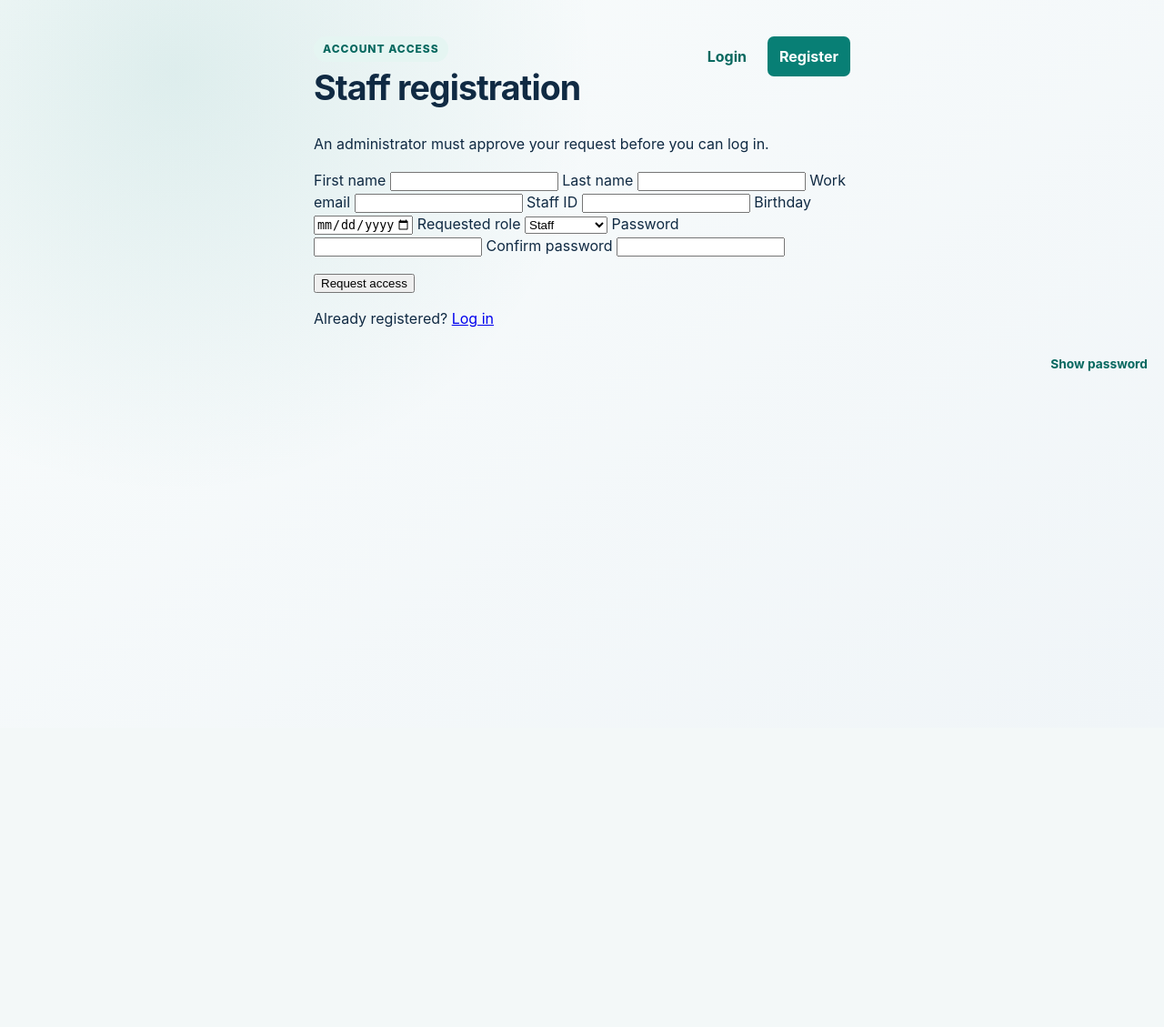
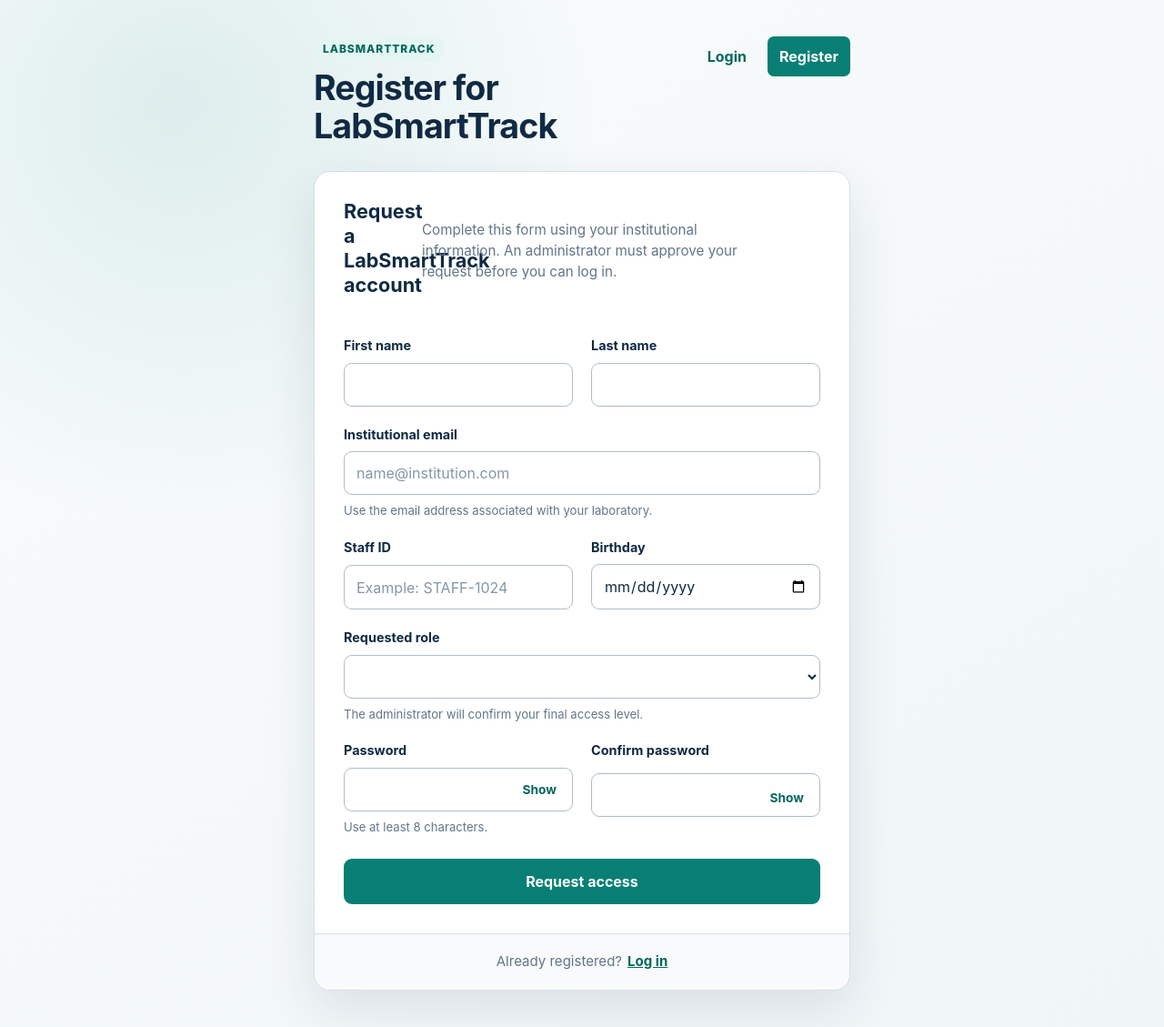
Before and after one commit to klimarrc/LabSmartTrack_Project, a Flask app: page /auth/register in a window 1280 px wide. Shown: the whole page at 91% size. Before the commit the page ends 408 px from the top, so only its background shows below. Run offline with Flask 3, Linux system fonts and the light colour scheme; lists and menus that the app fills with data are empty.

```diff
--- a/blueprints/auth/registration.py
+++ b/blueprints/auth/registration.py
@@ -11,14 +11,14 @@ from blueprints.auth import auth_bp
 from api.services.email_service import send_email
 from api.models.user_model import User
 from database import db
-from extensions import limiter
+# from extensions import limiter
 
 
 ALLOWED_REQUESTED_ROLES = {"staff", "researcher", "supervisor"}
 
 
 @auth_bp.route("/register", methods=["GET", "POST"])
-@limiter.limit("3 per hour")
+# @limiter.limit("3 per hour")
 def register():
     """Create a pending account that requires administrator approval."""
 
--- a/static/css/style.css
+++ b/static/css/style.css
@@ -137,13 +137,22 @@ body {
   padding: 30px 32px 18px;
 }
 
+.auth-brand-icon {
+  display: grid;
+  width: 68px;
+  height: 68px;
+  place-items: center;
+  background: var(--color-teal-light);
+  border: 1px solid #c7e9e3;
+  border-radius: 15px;
+}
+
 
 .brand-logo {
   width: 46px;
   height: 46px;
   object-fit: contain;
 }
-
 .auth-brand-icon {
   display: grid;
   width: 68px;
@@ -300,6 +309,68 @@ body {
   outline-offset: 2px;
 }
 
+/* Registration page */
+.registration-card {
+  width: min(100%, 720px);
+}
+
+.registration-card form {
+  gap: 26px;
+}
+
+.registration-grid {
+  display: grid;
+  grid-template-columns: repeat(2, minmax(0, 1fr));
+  gap: 20px;
+}
+
+.registration-grid .full-width {
+  grid-column: 1 / -1;
+}
+
+.form-group select {
+  width: 100%;
+  min-height: 48px;
+  padding: 11px 40px 11px 13px;
+  color: var(--color-navy);
+  font: inherit;
+  background: #ffffff;
+  border: 1px solid #aebdca;
+  border-radius: 9px;
+}
+
+.form-group select:focus-visible {
+  border-color: var(--color-focus);
+  outline: none;
+  box-shadow: 0 0 0 3px rgb(43 140 255 / 20%);
+}
+
+.field-help {
+  color: var(--color-muted);
+  font-size: 0.82rem;
+  line-height: 1.4;
+}
+
+.field-help.field-error {
+  color: #b42318;
+  font-weight: 700;
+}
+
+.field-help.field-success {
+  color: #067647;
+  font-weight: 700;
+}
+
+@media (max-width: 620px) {
+  .registration-grid {
+    grid-template-columns: 1fr;
+  }
+
+  .registration-grid .full-width {
+    grid-column: auto;
+  }
+}
+
 /* Footer */
 
 .auth-card-footer {
--- a/templates/auth/forgot_password.html
+++ b/templates/auth/forgot_password.html
@@ -15,9 +15,8 @@ Forgot password
 {% block content %}
 <section class="auth-card">
   <div class="auth-card-header">
-    <div>
+    <div class="auth-card-header-text">
       <h2>Reset your password</h2>
-
       <p>
         Enter your registered email address. If an account exists,
         we will send password reset instructions.
--- a/templates/auth/register.html
+++ b/templates/auth/register.html
@@ -1,60 +1,218 @@
 {% extends "base.html" %}
+
 {% block title %}
-Registration | LabSmartTrack
+Register for LabSmartTrack
 {% endblock %}
-{% block eyebrow %}
-Account access
-{% endblock %}
+
 {% block page_title %}
-Staff registration
+Register for LabSmartTrack
 {% endblock %}
 
 {% block content %}
-<section class="panel auth-panel">
-  <p>An administrator must approve your request before you can log in.</p>
-  <form id="registration-form" method="POST" action="{{ url_for('auth.register') }}" novalidate>
-    <input type="hidden" name="csrf_token" value="{{ csrf_token() }}">
-    <label>First name
-      <input name="first_name" value="{{ form_data.get('first_name', '') if form_data else '' }}"
-      minlength="2" maxlength="100" required>
-    </label>
-    <label>Last name
-      <input name="last_name" value="{{ form_data.get('last_name', '') if form_data else '' }}"
-      minlength="2" maxlength="100" required>
-    </label>
-    <label>Work email
-      <input id="email" name="email" type="email" value="{{ form_data.get('email', '') if form_data else '' }}"
-       maxlength="150" autocomplete="email" required>
-      </label>
-    <label>Staff ID
-      <input name="staff_id" value="{{ form_data.get('staff_id', '') if form_data else '' }}"
-       minlength="3" maxlength="50" pattern="[A-Za-z0-9-]+" required>
-      </label>
-    <label>Birthday
-      <input id="birth_date" name="birth_date" type="date"
-      value="{{ form_data.get('birth_date', '') if form_data else '' }}" required>
-    </label>
-    <label>Requested role
-      <select name="requested_role" required>
-        <option value="staff">Staff</option>
-        <option value="researcher">Researcher</option>
-        <option value="supervisor">Supervisor</option>
-      </select>
-    </label>
-    <label>Password
-      <input id="password" name="password" type="password"
-      minlength="8" maxlength="128" autocomplete="new-password" required>
-    </label>
-    <button class="password-toggle" type="button" data-password-toggle="password">Show password
-      <span class="password-toggle-icon" aria-hidden="true"></span>
+<section class="auth-card registration-card">
+  <div class="auth-card-header auth-card-header-simple">
+    <h2>Request a LabSmartTrack account</h2>
+
+    <p>
+      Complete this form using your institutional information.
+      An administrator must approve your request before you can log in.
+    </p>
+  </div>
+
+  <form
+    id="registration-form"
+    method="POST"
+    action="{{ url_for('auth.register') }}"
+    data-prevent-double-submit
+  >
+    <input
+      type="hidden"
+      name="csrf_token"
+      value="{{ csrf_token() }}"
+    >
+
+    <div class="registration-grid">
+      <div class="form-group">
+        <label for="first-name">First name</label>
+
+        <input
+          id="first-name"
+          name="first_name"
+          type="text"
+          maxlength="100"
+          autocomplete="given-name"
+          value="{{ request.form.get('first_name', '') }}"
+          required
+        >
+      </div>
+
+      <div class="form-group">
+        <label for="last-name">Last name</label>
+
+        <input
+          id="last-name"
+          name="last_name"
+          type="text"
+          maxlength="100"
+          autocomplete="family-name"
+          value="{{ request.form.get('last_name', '') }}"
+          required
+        >
+      </div>
+
+      <div class="form-group full-width">
+        <label for="registration-email">
+          Institutional email
+        </label>
+
+        <input
+          id="registration-email"
+          name="email"
+          type="email"
+          maxlength="150"
+          autocomplete="email"
+          placeholder="name@institution.com"
+          value="{{ request.form.get('email', '') }}"
+          required
+        >
+
+        <small class="field-help">
+          Use the email address associated with your laboratory.
+        </small>
+      </div>
+
+      <div class="form-group">
+        <label for="staff-id">Staff ID</label>
+
+        <input
+          id="staff-id"
+          name="staff_id"
+          type="text"
+          maxlength="50"
+          autocomplete="off"
+          placeholder="Example: STAFF-1024"
+          value="{{ request.form.get('staff_id', '') }}"
+          required
+        >
+      </div>
+
+      <div class="form-group">
+        <label for="birth-date">Birthday</label>
+
+        <input
+          id="birth-date"
+          name="birth_date"
+          type="date"
+          autocomplete="bday"
+          value="{{ request.form.get('birth_date', '') }}"
+          required
+        >
+      </div>
+
+      <div class="form-group full-width">
+        <label for="requested-role">Requested role</label>
+
+        <select
+          id="requested-role"
+          name="requested_role"
+          required
+        >
+          {% for role in roles %}
+            <option
+              value="{{ role }}"
+              {% if request.form.get('requested_role') == role %}
+                selected
+              {% endif %}
+            >
+              {{ role | replace('_', ' ') | title }}
+            </option>
+          {% endfor %}
+        </select>
+
+        <small class="field-help">
+          The administrator will confirm your final access level.
+        </small>
+      </div>
+
+      <div class="form-group">
+        <label for="registration-password">Password</label>
+
+        <div class="password-field">
+          <input
+            id="registration-password"
+            name="password"
+            type="password"
+            minlength="8"
+            maxlength="128"
+            autocomplete="new-password"
+            required
+          >
+
+          <button
+            type="button"
+            class="password-toggle"
+            data-password-toggle="registration-password"
+            aria-controls="registration-password"
+            aria-pressed="false"
+          >
+            Show
+          </button>
+        </div>
+
+        <small class="field-help">
+          Use at least 8 characters.
+        </small>
+      </div>
+
+      <div class="form-group">
+        <label for="confirm-password">Confirm password</label>
+
+        <div class="password-field">
+          <input
+            id="confirm-password"
+            name="confirm_password"
+            type="password"
+            minlength="8"
+            maxlength="128"
+            autocomplete="new-password"
+            required
+          >
+
+          <button
+            type="button"
+            class="password-toggle"
+            data-password-toggle="confirm-password"
+            aria-controls="confirm-password"
+            aria-pressed="false"
+          >
+            Show
+          </button>
+        </div>
+
+        <small
+          id="password-match-message"
+          class="field-help"
+          aria-live="polite"
+        ></small>
+      </div>
+    </div>
+
+    <button
+      type="submit"
+      class="auth-submit"
+      data-submitting-text="Submitting request..."
+    >
+      Request access
     </button>
-    <label>Confirm password
-      <input id="confirm_password" name="confirm_password" type="password"
-       minlength="8" maxlength="128" autocomplete="new-password" required></label>
-    <p class="field-message" data-password-message aria-live="polite"></p>
-    <button type="submit">Request access</button>
   </form>
-  <p>Already registered? <a href="{{ url_for('auth.login') }}">Log in</a></p>
+
+  <footer class="auth-card-footer">
+    <span>Already registered?</span>
+
+    <a href="{{ url_for('auth.login') }}">
+      Log in
+    </a>
+  </footer>
 </section>
 {% endblock %}
 
```
Also changed, not shown: templates/auth/login.html (+8 -2 lines).
